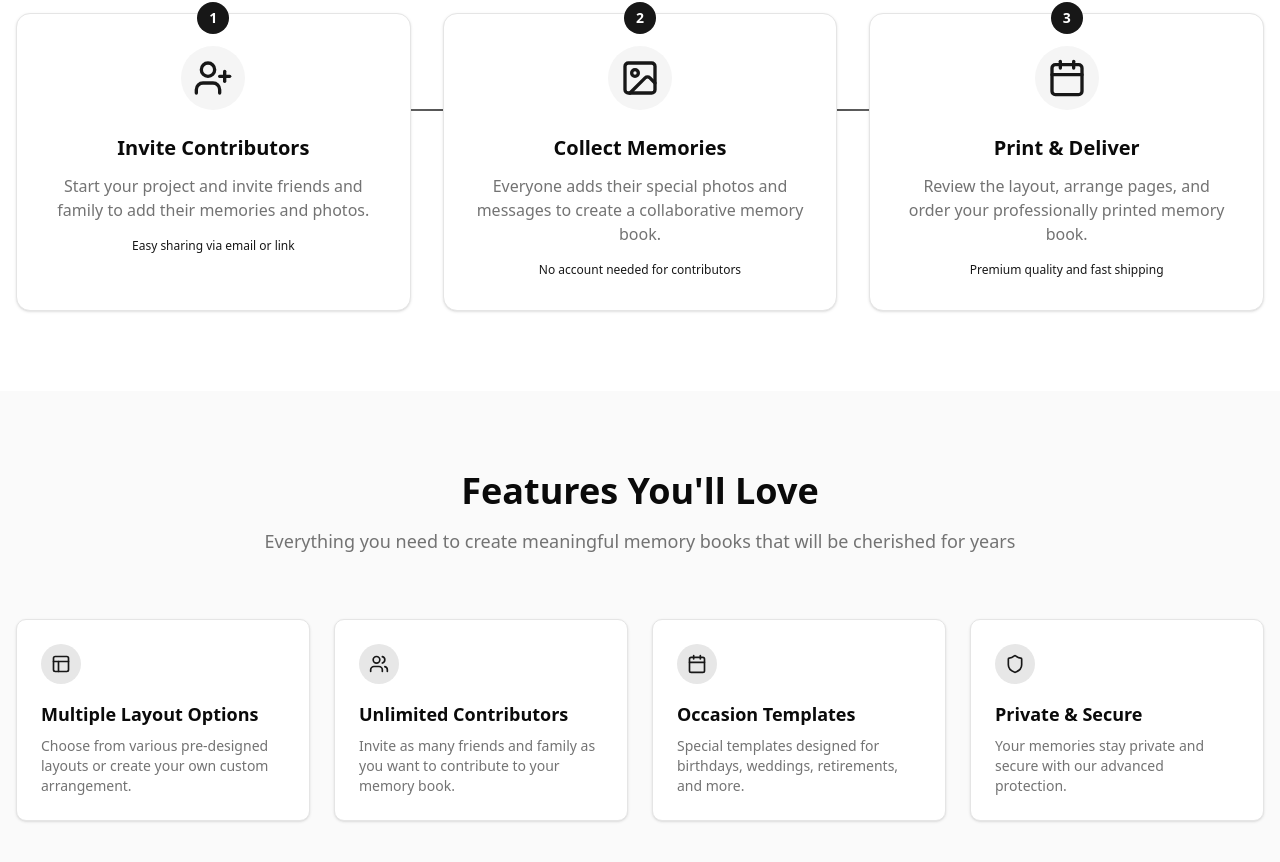
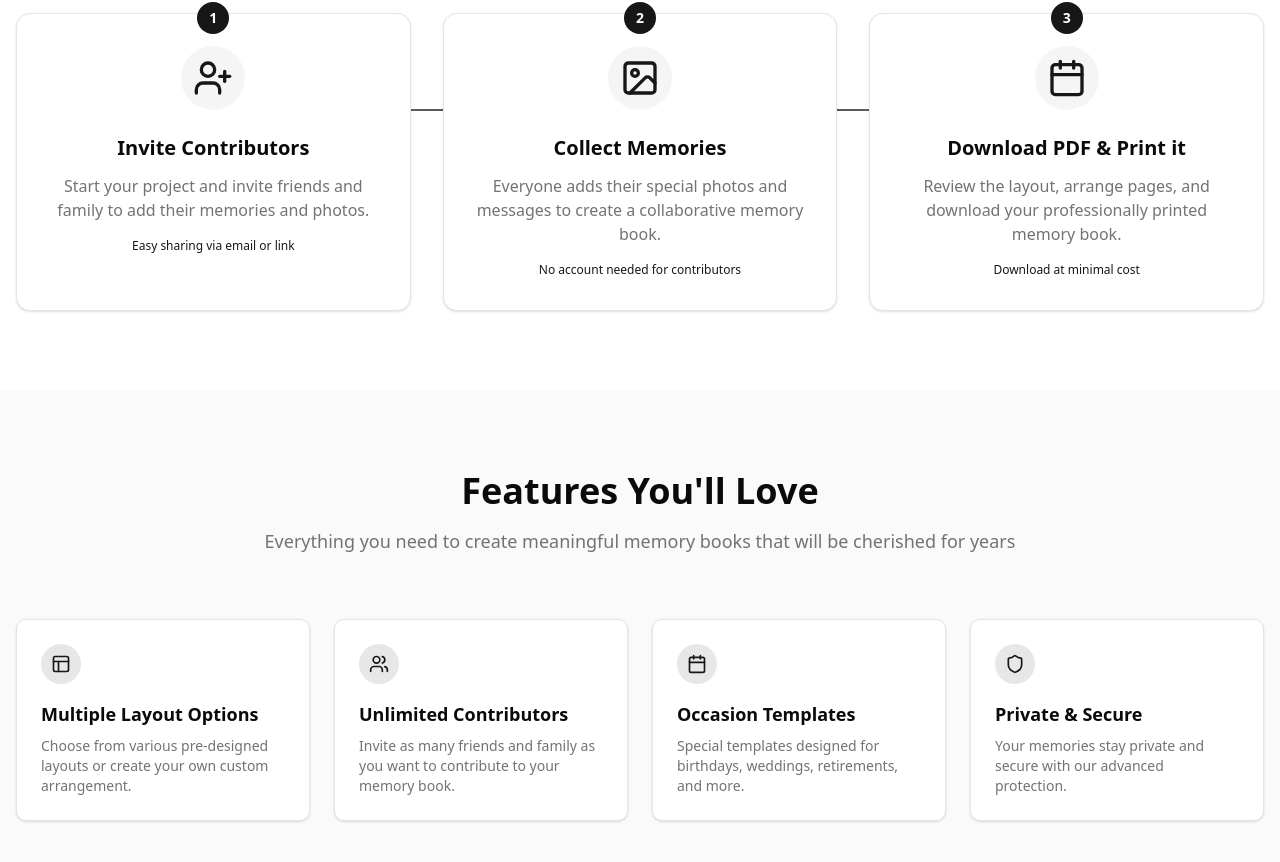
Before and after one commit to ppratik07/moments, a Next.js app in the folder moments/: page / in a window 1280 px wide. Shown: the part 1032-1894 px from the top of the page. Built offline with nearby package versions, Linux system fonts and the light colour scheme; no server answers.

Commit message:
Fixing homepage cards

```diff
--- a/moments/components/landing/HowItWorks.tsx
+++ b/moments/components/landing/HowItWorks.tsx
@@ -10,6 +10,7 @@ const HowItWorks = () => {
       highlight: "Easy sharing via email or link"
     },
     {
+      // eslint-disable-next-line jsx-a11y/alt-text
       icon: <Image className="text-primary h-10 w-10" />,
       title: "Collect Memories",
       description: "Everyone adds their special photos and messages to create a collaborative memory book.",
@@ -17,9 +18,9 @@ const HowItWorks = () => {
     },
     {
       icon: <Calendar className="text-primary h-10 w-10" />,
-      title: "Print & Deliver",
-      description: "Review the layout, arrange pages, and order your professionally printed memory book.",
-      highlight: "Premium quality and fast shipping"
+      title: "Download PDF & Print it",
+      description: "Review the layout, arrange pages, and download your professionally printed memory book.",
+      highlight: "Download at minimal cost"
     }
   ];
 
```
